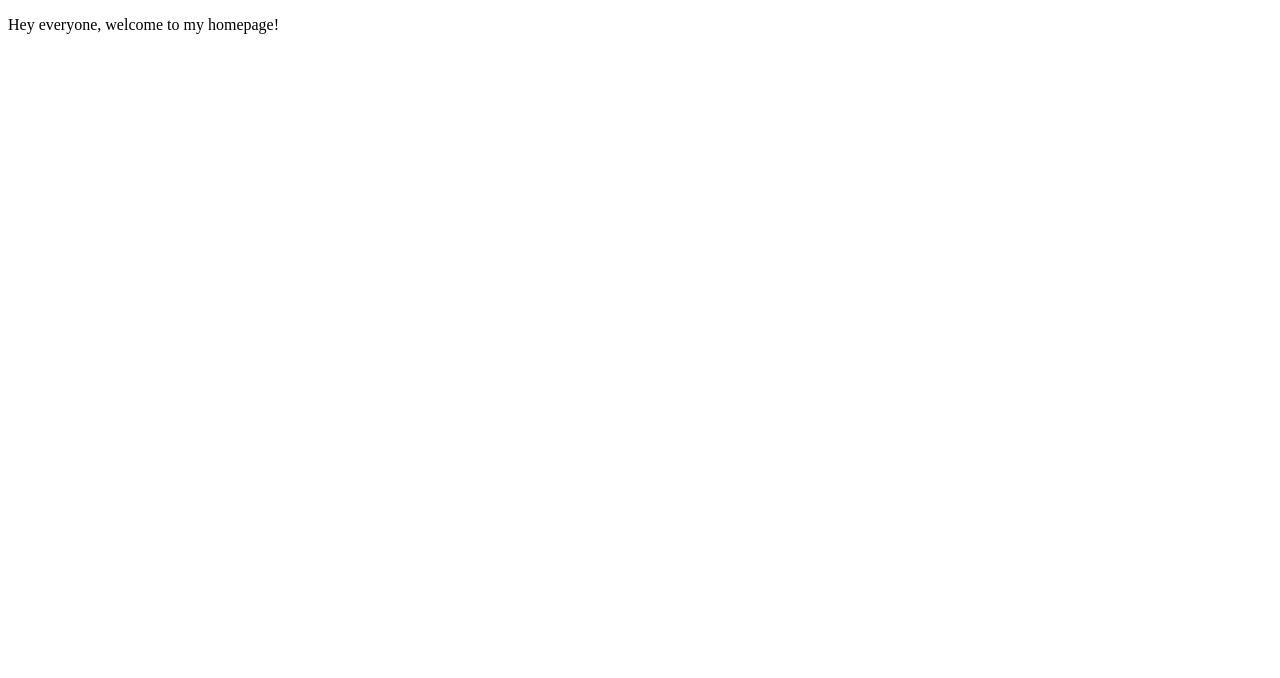
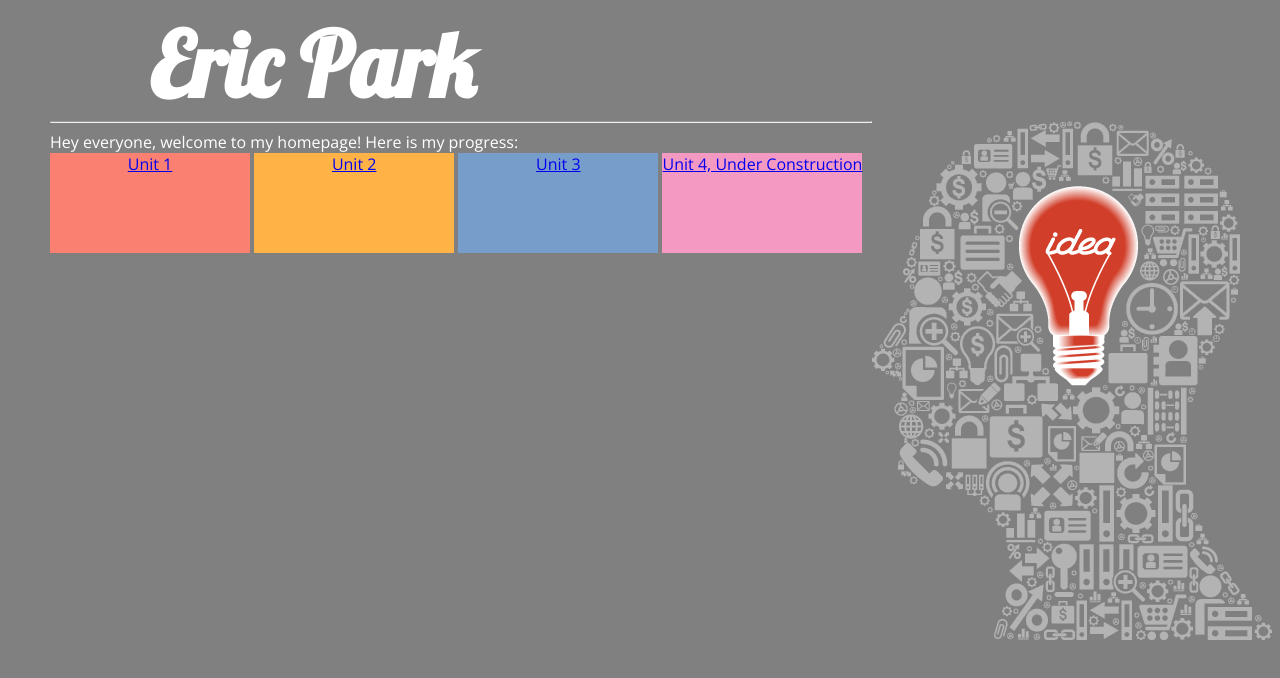
Before and after one commit to erichoonpark/erichoonpark.github.io, a plain HTML site: page index.html in a window 1280 px wide. Drawn offline with nearby package versions, Linux system fonts and the light colour scheme.

Commit message:
New Homepage Design
Ideas/Blocks Imgs

```diff
--- a/index.html
+++ b/index.html
@@ -1,9 +1,26 @@
 <!DOCTYPE html>
 <html>
 	<head>
-		<title="Home Page">
+		<link rel="stylesheet" type="text/css" href="style.css">
+		<title>Home Page</title>
+		<link href='http://fonts.googleapis.com/css?family=Ubuntu|Lobster|Open+Sans' rel='stylesheet' type='text/css'>
 	</head>
 	<body>
-		<p>Hey everyone, welcome to my homepage!</p>
+		<h1>Eric Park</h1>
+		<img src="images\Ideas.png">
+		<hr>
+		<p>Hey everyone, welcome to my homepage! Here is my progress:</p>
+		<div class="Unit1">
+		<a href="Unit 1/about.html">Unit 1</a>
+		</div>
+		<div class="Unit2">
+		<a href="Unit 2/index.html">Unit 2</a>
+		</div>
+		<div class="Unit3">
+		<a href="Unit 3/index.html">Unit 3</a>
+		</div>
+		<div class="Unit4">
+		<a href="Unit 3/index.html">Unit 4, Under Construction</a>
+		</div>
 	</body>
 </html>
--- a/style.css
+++ b/style.css
@@ -1,30 +1,62 @@
 body {
 	background:grey;
-	background-image:url("assets/stripes.png"), url("assets/background.jpg");
-	background-repeat: repeat-x, no-repeat;
+	font-family: Open Sans;
+	margin-left: 50px;
+}
+
+h1 {
+	color:white;
+	text-align:left;
+	font-family: Lobster;
+	font-size: 90px;
+	margin: 0px;
+	margin-left: 100px;
+
+}
+
+p {
+	color:white;
 	margin:0px;
 }
 
-hr{
-	margin:0px;
-	width:50px;
-	border-color:salmon;
+hr {
+	margin-top: 0px;
 }
 
-h1 {
-	padding-top: 200px;
+.Unit1 {
+	width:200px;
+	height:100px;
+	background:salmon;
+	text-align: center;
+	display: inline-block;
+	margin:0px;
 }
-p{
-	color:white;
-	font-size: 18px;
-	font-family: Ubuntu;
+.Unit2 {
+	width:200px;
+	height:100px;
+	background:#FFB347;
+	text-align: center;
+	display: inline-block;
+	margin:0px;
+}
+.Unit3 {
+	width:200px;
+	height:100px;
+	background:#779ECB;
+	text-align: center;
+	display: inline-block;
+	margin:0px;
+}
+.Unit4 {
+	width:200px;
+	height:100px;
+	background:#F49AC2;
+	text-align: center;
+	display:inline-block;
+	margin:0px;
 }
 
-a{
-
+img {
+	float:right;
+	display:inline;
 }
-
-.centered {
-	margin-left: 250px;
-	border:1px;
-}
```
Also changed, not shown: Images/Ideas.png (added), Images/getLost.jpg (added), Images/getLost.png (added), Unit 3/index.html (renamed from Unit 3/Taasky Homepage.html).
